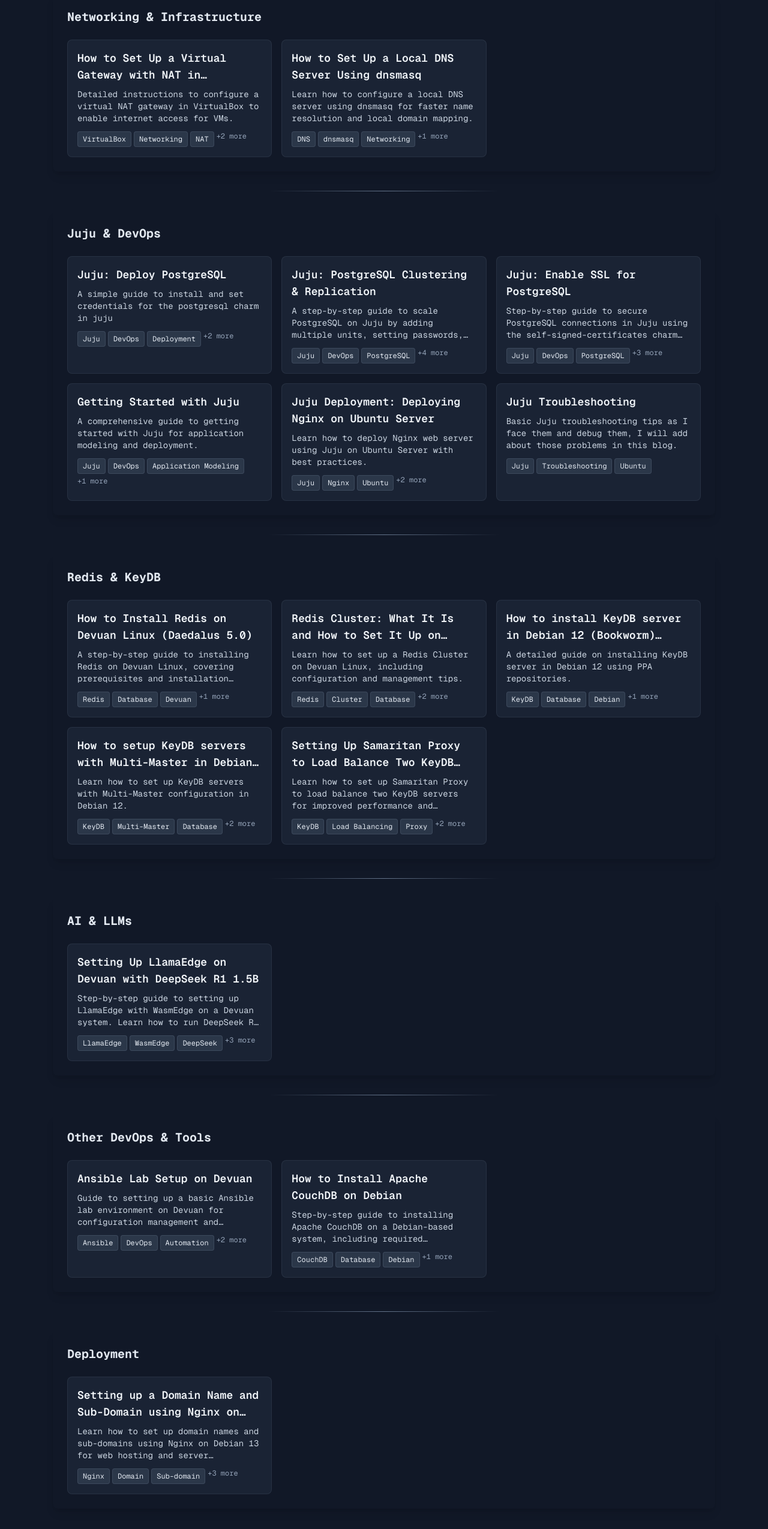
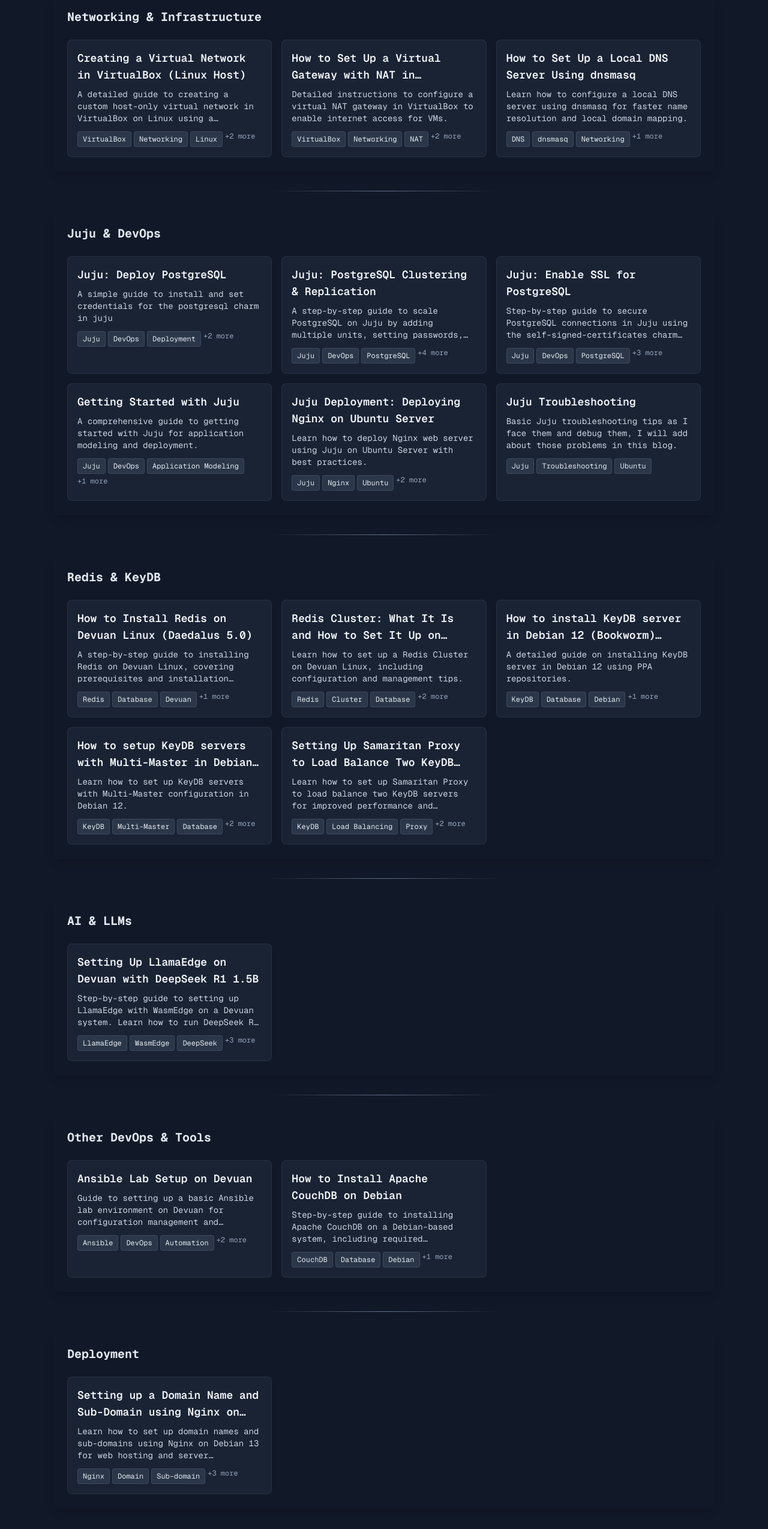
Before and after one commit to nishujangra/Portfolio, a React (Vite) app: page /blogs in a window 1280 px wide. Shown: the part 1486-4035 px from the top of the page at 60% size. Built offline with nearby package versions, Linux system fonts and the light colour scheme.

Commit message:
blog: create virtual network

```diff
--- a/src/data/blogs.ts
+++ b/src/data/blogs.ts
@@ -83,6 +83,14 @@
 
 
     // Networking & Infrastructure
+    {
+        title: "Creating a Virtual Network in VirtualBox (Linux Host)",
+        description: "A detailed guide to creating a custom host-only virtual network in VirtualBox on Linux using a 172.16.0.0/24 subnet. Includes steps for manual IP assignment, DHCP configuration, and attaching the network to virtual machines.",
+        url: "https://bitbucket.org/tirveni/devuan/wiki/nishant/Virtual-Network-VirtualBox",
+        tags: ["VirtualBox", "Networking", "Linux", "Host-only Network", "Virtualization"],
+        category: "Networking & Infrastructure"
+    },
+
     {
         title: "How to Set Up a Virtual Gateway with NAT in VirtualBox",
         description: "Detailed instructions to configure a virtual NAT gateway in VirtualBox to enable internet access for VMs.",
```
